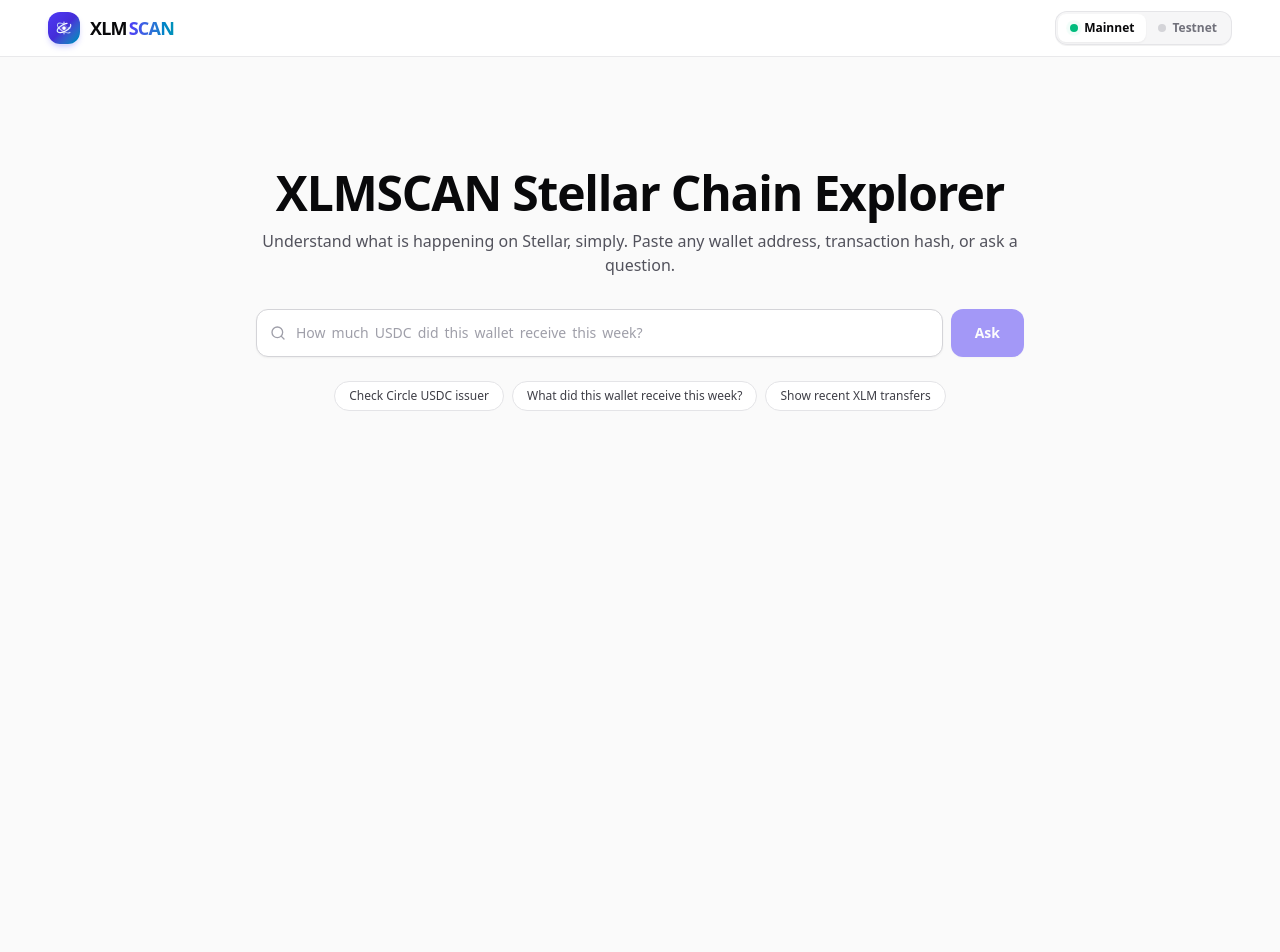
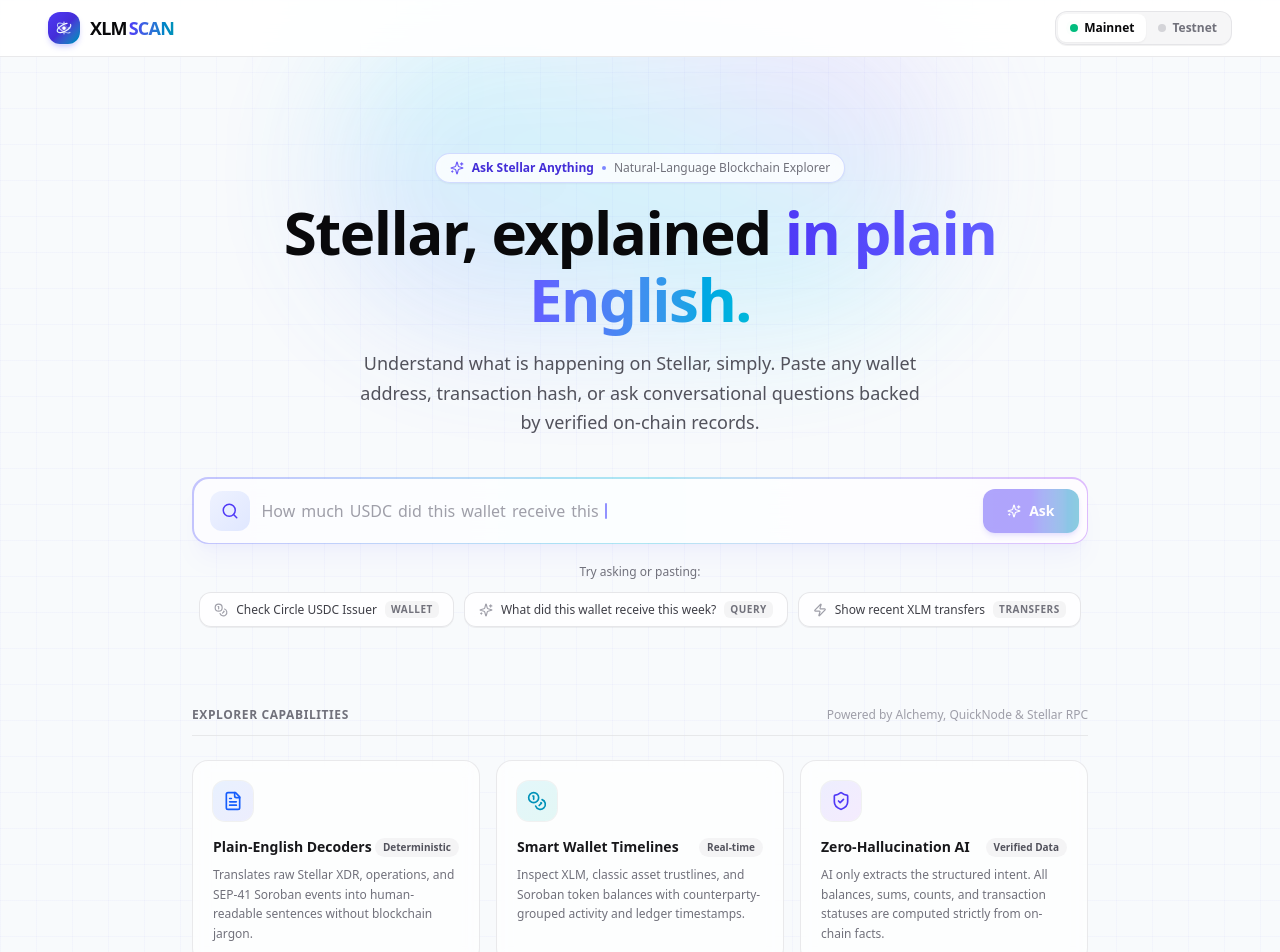
Before and after one commit to starkdevx/XlmScan-Friendly-Stellar-Block-Explorer, a Next.js app: page / in a window 1280 px wide. Shown: the top 952 px of the page. Before the commit the page ends 800 px from the top, so only its background shows below. Built offline with nearby package versions, Linux system fonts and the light colour scheme.

Commit message:
feat(ui): redesign homepage with cosmic glow, spotlight search, and capabilities grid

```diff
--- a/app/globals.css
+++ b/app/globals.css
@@ -1,20 +1,29 @@
 @import "tailwindcss";
 
 :root {
-  --background: #fafafa;
+  --background: #f8fafc;
   --foreground: #09090b;
 }
 
 @media (prefers-color-scheme: dark) {
   :root {
     --background: #09090b;
-    --foreground: #fafafa;
+    --foreground: #f8fafc;
   }
 }
 
 body {
   background: var(--background);
   color: var(--foreground);
-  font-family: ui-sans-serif, system-ui, -apple-system, BlinkMacSystemFont, "Segoe UI", Roboto, sans-serif;
+  font-family: ui-sans-serif, system-ui, -apple-system, BlinkMacSystemFont, "Segoe UI", Roboto, "Helvetica Neue", Arial, sans-serif;
   -webkit-font-smoothing: antialiased;
+  -moz-osx-font-smoothing: grayscale;
 }
+
+/* Cosmic subtle grid pattern for modern Web3 background */
+.cosmic-grid {
+  background-size: 36px 36px;
+  background-image:
+    linear-gradient(to right, rgba(99, 102, 241, 0.035) 1px, transparent 1px),
+    linear-gradient(to bottom, rgba(99, 102, 241, 0.035) 1px, transparent 1px);
+}
--- a/app/layout.tsx
+++ b/app/layout.tsx
@@ -17,7 +17,7 @@ export default function RootLayout({
 }>) {
   return (
     <html lang="en">
-      <body className="min-h-screen bg-zinc-50 text-zinc-950 dark:bg-zinc-950 dark:text-zinc-50">
+      <body className="min-h-screen bg-zinc-50 text-zinc-950 dark:bg-zinc-950 dark:text-zinc-50 cosmic-grid selection:bg-indigo-500 selection:text-white">
         <Suspense fallback={<div className="h-14 border-b border-zinc-200 bg-white" />}>
           <NetworkProvider>
             <Navbar />
--- a/app/page.tsx
+++ b/app/page.tsx
@@ -1,6 +1,15 @@
 "use client";
 
 import { useState } from "react";
+import {
+  Sparkles,
+  ArrowRight,
+  ShieldCheck,
+  Zap,
+  Coins,
+  FileText,
+  Search,
+} from "lucide-react";
 import type { NaturalLanguageQueryResult } from "@/lib/ai/schemas";
 import { NaturalLanguageResult } from "@/components/NaturalLanguageResult";
 import { SearchBar } from "@/components/SearchBar";
@@ -8,18 +17,51 @@ import { useNetwork } from "@/components/NetworkContext";
 
 const SAMPLE_PROMPTS = [
   {
-    label: "Check Circle USDC issuer",
+    icon: Coins,
+    label: "Check Circle USDC Issuer",
     value: "GA5ZSEJYB37JRC5AVCIA5MOP4RHTM335X2KGX3IHOJAPP5RE34K4KZVN",
+    tag: "Wallet",
   },
   {
+    icon: Sparkles,
     label: "What did this wallet receive this week?",
     value:
       "What did GA5ZSEJYB37JRC5AVCIA5MOP4RHTM335X2KGX3IHOJAPP5RE34K4KZVN receive this week?",
+    tag: "Query",
   },
   {
+    icon: Zap,
     label: "Show recent XLM transfers",
     value:
       "Show the last 5 XLM transfers for GA5ZSEJYB37JRC5AVCIA5MOP4RHTM335X2KGX3IHOJAPP5RE34K4KZVN",
+    tag: "Transfers",
+  },
+];
+
+const CAPABILITIES = [
+  {
+    icon: FileText,
+    title: "Plain-English Decoders",
+    desc: "Translates raw Stellar XDR, operations, and SEP-41 Soroban events into human-readable sentences without blockchain jargon.",
+    badge: "Deterministic",
+    gradient: "from-blue-500/10 to-indigo-500/10 dark:from-blue-500/20 dark:to-indigo-500/20",
+    iconColor: "text-blue-600 dark:text-blue-400",
+  },
+  {
+    icon: Coins,
+    title: "Smart Wallet Timelines",
+    desc: "Inspect XLM, classic asset trustlines, and Soroban token balances with counterparty-grouped activity and ledger timestamps.",
+    badge: "Real-time",
+    gradient: "from-cyan-500/10 to-teal-500/10 dark:from-cyan-500/20 dark:to-teal-500/20",
+    iconColor: "text-cyan-600 dark:text-cyan-400",
+  },
+  {
+    icon: ShieldCheck,
+    title: "Zero-Hallucination AI",
+    desc: "AI only extracts the structured intent. All balances, sums, counts, and transaction statuses are computed strictly from on-chain facts.",
+    badge: "Verified Data",
+    gradient: "from-indigo-500/10 to-purple-500/10 dark:from-indigo-500/20 dark:to-purple-500/20",
+    iconColor: "text-indigo-600 dark:text-indigo-400",
   },
 ];
 
@@ -34,22 +76,40 @@ export default function HomePage() {
   const [seedInput, setSeedInput] = useState("");
 
   return (
-    <div className="mx-auto max-w-3xl py-10 sm:py-16">
-      <div className="text-center">
-        {/* <div className="inline-flex items-center gap-2 rounded-full border border-indigo-200 bg-indigo-50/60 px-3 py-1 text-xs font-semibold text-indigo-700 dark:border-indigo-900/60 dark:bg-indigo-950/40 dark:text-indigo-300">
-          <span className="h-1.5 w-1.5 rounded-full bg-indigo-600 animate-pulse" />
-          <span>Stellar Plain-English Explorer</span>
-        </div> */}
-        <h1 className="mt-4 text-4xl font-black tracking-tight text-zinc-950 sm:text-5xl dark:text-zinc-50">
-          XLMSCAN Stellar Chain Explorer
+    <div className="relative mx-auto max-w-4xl py-10 sm:py-16">
+      {/* Ambient background glow */}
+      <div className="pointer-events-none absolute -top-20 left-1/2 -z-10 h-80 w-[620px] -translate-x-1/2 rounded-full bg-gradient-to-tr from-indigo-500/25 via-cyan-400/20 to-purple-500/25 blur-3xl opacity-75 dark:opacity-40" />
+
+      {/* Hero Section */}
+      <div className="text-center space-y-4">
+        {/* Modern Pill Badge */}
+        <div className="inline-flex items-center gap-2 rounded-full border border-indigo-200/80 bg-white/80 px-3.5 py-1.5 text-xs font-semibold text-indigo-700 shadow-xs backdrop-blur-md dark:border-indigo-800/60 dark:bg-zinc-900/80 dark:text-indigo-300">
+          <Sparkles className="h-3.5 w-3.5 text-indigo-600 dark:text-indigo-400 animate-pulse" />
+          <span>Ask Stellar Anything</span>
+          <span className="h-1 w-1 rounded-full bg-indigo-400" />
+          <span className="font-normal text-zinc-500 dark:text-zinc-400">
+            Natural-Language Blockchain Explorer
+          </span>
+        </div>
+
+        {/* Hero Headline */}
+        <h1 className="text-4xl font-black tracking-tight sm:text-6xl sm:leading-[1.12]">
+          Stellar, explained{" "}
+          <span className="bg-gradient-to-r from-indigo-600 via-indigo-500 to-cyan-500 bg-clip-text text-transparent dark:from-indigo-400 dark:via-cyan-300 dark:to-cyan-400">
+            in plain English.
+          </span>
         </h1>
-        <p className="mt-3 text-base text-zinc-600 dark:text-zinc-400">
+
+        {/* Hero Subtitle */}
+        <p className="mx-auto max-w-xl text-base font-normal leading-relaxed text-zinc-600 sm:text-lg dark:text-zinc-400">
           Understand what is happening on Stellar, simply. Paste any wallet
-          address, transaction hash, or ask a question.
+          address, transaction hash, or ask conversational questions backed by
+          verified on-chain records.
         </p>
       </div>
 
-      <div className="mt-8">
+      {/* Main Search Component */}
+      <div className="mt-10">
         <SearchBar
           key={`${seedInput}-${network}`}
           initialValue={seedInput}
@@ -65,33 +125,108 @@ export default function HomePage() {
         />
       </div>
 
+      {/* Sample Query Chips */}
       {!queryResult && !contractNotice && (
-        <div className="mt-6 flex flex-wrap items-center justify-center gap-2">
-          {SAMPLE_PROMPTS.map((sample) => (
+        <div className="mt-5 space-y-3">
+          <div className="flex items-center justify-center gap-2 text-xs font-medium text-zinc-500 dark:text-zinc-400">
+            <span>Try asking or pasting:</span>
+          </div>
+          <div className="flex flex-wrap items-center justify-center gap-2.5">
+            {SAMPLE_PROMPTS.map((sample) => {
+              const Icon = sample.icon;
+              return (
                 <button
                   key={sample.label}
                   type="button"
                   onClick={() => setSeedInput(sample.value)}
-              className="rounded-full border border-zinc-200 bg-white px-3.5 py-1.5 text-xs font-medium text-zinc-700 transition hover:border-indigo-300 hover:text-indigo-700 dark:border-zinc-800 dark:bg-zinc-900 dark:text-zinc-300 dark:hover:border-indigo-700 dark:hover:text-indigo-300"
+                  className="group inline-flex items-center gap-2 rounded-xl border border-zinc-200/90 bg-white/80 px-3.5 py-2 text-xs font-medium text-zinc-700 shadow-2xs backdrop-blur-xs transition-all duration-150 hover:-translate-y-0.5 hover:border-indigo-300 hover:bg-white hover:text-indigo-600 hover:shadow-xs active:translate-y-0 dark:border-zinc-800 dark:bg-zinc-900/80 dark:text-zinc-300 dark:hover:border-indigo-700 dark:hover:bg-zinc-800 dark:hover:text-indigo-300"
                 >
-              {sample.label}
+                  <Icon className="h-3.5 w-3.5 text-zinc-400 transition-colors group-hover:text-indigo-600 dark:group-hover:text-indigo-400" />
+                  <span>{sample.label}</span>
+                  <span className="rounded-md bg-zinc-100 px-1.5 py-0.5 text-[10px] font-semibold text-zinc-500 uppercase tracking-wider dark:bg-zinc-800 dark:text-zinc-400">
+                    {sample.tag}
+                  </span>
                 </button>
-          ))}
+              );
+            })}
+          </div>
         </div>
       )}
 
+      {/* Contract Notice Box */}
       {contractNotice && (
-        <div className="mt-8 rounded-2xl border border-amber-200 bg-amber-50 p-5 text-sm text-amber-900 dark:border-amber-900/60 dark:bg-amber-950/40 dark:text-amber-200">
-          <div className="font-semibold">
-            Soroban Contract Recognized ({contractNotice.contractId})
+        <div className="mt-8 rounded-2xl border border-amber-200 bg-amber-50/90 p-5 text-sm text-amber-900 backdrop-blur-sm dark:border-amber-900/60 dark:bg-amber-950/40 dark:text-amber-200">
+          <div className="font-semibold flex items-center gap-2">
+            <span>Soroban Smart Contract Recognized</span>
+            <span className="font-mono text-xs text-amber-700 dark:text-amber-300">
+              ({contractNotice.contractId})
+            </span>
           </div>
-          <p className="mt-1">{contractNotice.message}</p>
+          <p className="mt-1 leading-relaxed">{contractNotice.message}</p>
         </div>
       )}
 
+      {/* Natural Language Query Result View */}
       {queryResult && (
-        <div className="mt-8">
+        <div className="mt-10">
+          <div className="mb-4 flex items-center justify-between">
+            <h2 className="text-sm font-semibold tracking-tight text-zinc-900 dark:text-zinc-100">
+              Query Result
+            </h2>
+            <button
+              type="button"
+              onClick={() => setQueryResult(null)}
+              className="text-xs font-medium text-zinc-500 hover:text-zinc-900 dark:hover:text-zinc-200"
+            >
+              Clear result
+            </button>
+          </div>
           <NaturalLanguageResult result={queryResult} />
+        </div>
+      )}
+
+      {/* Feature Capabilities Grid */}
+      {!queryResult && !contractNotice && (
+        <div className="mt-16 sm:mt-20">
+          <div className="mb-6 flex items-center justify-between border-b border-zinc-200/80 pb-3 dark:border-zinc-800/80">
+            <div className="text-xs font-bold uppercase tracking-wider text-zinc-500">
+              Explorer Capabilities
+            </div>
+            <div className="text-xs text-zinc-400">
+              Powered by Alchemy, QuickNode & Stellar RPC
+            </div>
+          </div>
+
+          <div className="grid gap-4 sm:grid-cols-3">
+            {CAPABILITIES.map((cap) => {
+              const Icon = cap.icon;
+              return (
+                <div
+                  key={cap.title}
+                  className="group relative rounded-2xl border border-zinc-200/80 bg-white/70 p-5 shadow-2xs backdrop-blur-sm transition-all duration-200 hover:-translate-y-1 hover:border-indigo-300 hover:shadow-md hover:shadow-indigo-500/5 dark:border-zinc-800 dark:bg-zinc-900/60 dark:hover:border-indigo-800"
+                >
+                  <div
+                    className={`inline-flex h-10 w-10 items-center justify-center rounded-xl bg-gradient-to-br ${cap.gradient} ${cap.iconColor} mb-4 ring-1 ring-black/5 dark:ring-white/10`}
+                  >
+                    <Icon className="h-5 w-5" />
+                  </div>
+
+                  <div className="flex items-center justify-between">
+                    <h3 className="text-sm font-bold text-zinc-900 dark:text-zinc-100">
+                      {cap.title}
+                    </h3>
+                    <span className="rounded-full bg-zinc-100 px-2 py-0.5 text-[10px] font-semibold text-zinc-600 dark:bg-zinc-800 dark:text-zinc-400">
+                      {cap.badge}
+                    </span>
+                  </div>
+
+                  <p className="mt-2 text-xs leading-relaxed text-zinc-500 dark:text-zinc-400">
+                    {cap.desc}
+                  </p>
+                </div>
+              );
+            })}
+          </div>
         </div>
       )}
     </div>
--- a/components/SearchBar.tsx
+++ b/components/SearchBar.tsx
@@ -1,8 +1,8 @@
 "use client";
 
-import { useEffect, useState, type FormEvent } from "react";
+import { useEffect, useState, useRef, type FormEvent } from "react";
 import { useRouter } from "next/navigation";
-import { Search, Loader2 } from "lucide-react";
+import { Search, Loader2, Sparkles, X, ArrowRight } from "lucide-react";
 import type { NaturalLanguageQueryResult } from "@/lib/ai/schemas";
 import type { StellarNetwork } from "@/lib/stellar/validation";
 import { useNetwork } from "./NetworkContext";
@@ -40,6 +40,7 @@ export function SearchBar({
   const [loading, setLoading] = useState(false);
   const [error, setError] = useState<string | null>(null);
   const [isFocused, setIsFocused] = useState(false);
+  const inputRef = useRef<HTMLInputElement>(null);
 
   // Word-by-word animation states
   const [questionIdx, setQuestionIdx] = useState(0);
@@ -50,7 +51,7 @@ export function SearchBar({
   const words = currentQuestion.split(" ").filter(Boolean);
 
   useEffect(() => {
-    // If input is non-empty, don't run animation timer
+    // If input is non-empty, pause animation
     if (input.trim() || questions.length === 0) return;
 
     // Phase 1: Typing words left-to-right
@@ -65,7 +66,7 @@ export function SearchBar({
     if (!isFadingOut && wordCount >= words.length) {
       const pauseTimer = setTimeout(() => {
         setIsFadingOut(true);
-      }, 2400);
+      }, 2600);
       return () => clearTimeout(pauseTimer);
     }
 
@@ -144,53 +145,80 @@ export function SearchBar({
   const displayedWords = words.slice(0, wordCount);
 
   return (
-    <div className="space-y-2">
+    <div className="space-y-3">
+      {/* Spotlight glowing border wrapper */}
+      <div className="group relative rounded-2xl p-[1.5px] bg-gradient-to-r from-indigo-500/35 via-cyan-500/30 to-purple-500/35 shadow-xl shadow-indigo-500/5 transition-all duration-300 hover:from-indigo-500/60 hover:via-cyan-500/50 hover:to-purple-500/60 hover:shadow-indigo-500/15 focus-within:from-indigo-600 focus-within:via-cyan-500 focus-within:to-indigo-600 focus-within:shadow-2xl focus-within:shadow-indigo-500/20">
         <form
           onSubmit={handleSubmit}
-        className="flex flex-col gap-2 sm:flex-row sm:items-center"
+          className="relative flex h-14 sm:h-16 w-full items-center rounded-[15px] bg-white/95 pr-2 pl-3 sm:pl-4 backdrop-blur-xl dark:bg-zinc-950/95"
         >
-        <div className="relative flex-1">
-          <Search className="pointer-events-none absolute top-1/2 left-3.5 h-4 w-4 -translate-y-1/2 text-zinc-400" />
+          {/* Glowing Search Emblem Icon */}
+          <div className="flex h-9 w-9 sm:h-10 sm:w-10 shrink-0 items-center justify-center rounded-xl bg-gradient-to-br from-indigo-50 to-indigo-100 text-indigo-600 transition-colors group-focus-within:from-indigo-600 group-focus-within:to-cyan-600 group-focus-within:text-white dark:from-indigo-950/70 dark:to-zinc-900 dark:text-indigo-400">
+            <Search className="h-4 w-4 sm:h-4.5 sm:w-4.5" />
+          </div>
 
-          {/* Animated word-by-word placeholder overlay */}
+          {/* Interactive Text & Overlay Container */}
+          <div className="relative flex-1 h-full flex items-center px-2 sm:px-3 overflow-hidden">
+            {/* Word-by-word animated overlay when input is empty */}
             {!input && (
               <div
-              className={`pointer-events-none absolute top-1/2 left-10 -translate-y-1/2 flex items-center pr-4 text-sm select-none transition-all duration-300 ${
-                isFadingOut ? "opacity-0 -translate-y-2/3" : isFocused ? "opacity-40" : "opacity-100"
+                className={`pointer-events-none absolute inset-y-0 left-2 sm:left-3 flex items-center select-none pr-3 text-sm sm:text-base font-medium transition-all duration-300 ${
+                  isFadingOut
+                    ? "opacity-0 -translate-y-2"
+                    : isFocused
+                    ? "opacity-35"
+                    : "opacity-100"
                 }`}
               >
-              <span className="flex flex-wrap items-center gap-x-1.5 text-zinc-400 dark:text-zinc-500">
+                <div className="flex flex-wrap items-center gap-x-1.5 text-zinc-400 dark:text-zinc-500 truncate">
                   {displayedWords.map((word, idx) => (
                     <span
                       key={`${word}-${idx}`}
-                    className="inline-block transition-all duration-150 transform translate-x-0 opacity-100"
+                      className="inline-block transition-transform duration-150 transform translate-x-0"
                     >
                       {word}
                     </span>
                   ))}
-                {/* Subtle blinking cursor while typing question */}
+                  {/* Glowing cursor while typing question */}
                   {wordCount < words.length && (
-                  <span className="inline-block h-3.5 w-0.5 rounded-xs bg-indigo-500 animate-pulse align-middle" />
+                    <span className="inline-block h-4 w-0.5 rounded-xs bg-indigo-500 animate-pulse align-middle" />
                   )}
-              </span>
+                </div>
               </div>
             )}
 
             <input
+              ref={inputRef}
               type="text"
               value={input}
               onChange={(e) => setInput(e.target.value)}
               onFocus={() => setIsFocused(true)}
               onBlur={() => setIsFocused(false)}
               placeholder={placeholder && input ? placeholder : ""}
-            className="h-12 w-full rounded-xl border border-zinc-300 bg-white pr-4 pl-10 text-sm text-zinc-900 shadow-xs outline-none transition focus:border-indigo-500 focus:ring-2 focus:ring-indigo-500/20 dark:border-zinc-700 dark:bg-zinc-900 dark:text-zinc-100"
+              className="h-full w-full bg-transparent text-sm sm:text-base font-medium text-zinc-900 outline-none placeholder:text-transparent dark:text-zinc-50"
             />
           </div>
 
+          {/* Clear button when input has text */}
+          {input && (
+            <button
+              type="button"
+              onClick={() => {
+                setInput("");
+                inputRef.current?.focus();
+              }}
+              className="mr-1.5 flex h-7 w-7 items-center justify-center rounded-lg text-zinc-400 hover:bg-zinc-100 hover:text-zinc-700 dark:hover:bg-zinc-800 dark:hover:text-zinc-200"
+              title="Clear input"
+            >
+              <X className="h-4 w-4" />
+            </button>
+          )}
+
+          {/* Search Button */}
           <button
             type="submit"
             disabled={loading || !input.trim()}
-          className="inline-flex h-12 items-center justify-center gap-2 rounded-xl bg-indigo-600 px-6 text-sm font-semibold text-white shadow-xs transition hover:bg-indigo-500 disabled:cursor-not-allowed disabled:opacity-50"
+            className="inline-flex h-10 sm:h-11 items-center justify-center gap-2 rounded-xl bg-gradient-to-r from-indigo-600 via-indigo-600 to-cyan-600 px-5 sm:px-6 text-xs sm:text-sm font-semibold text-white shadow-md shadow-indigo-600/25 transition-all duration-150 hover:from-indigo-500 hover:to-cyan-500 hover:shadow-indigo-600/35 hover:scale-[1.02] active:scale-[0.98] disabled:cursor-not-allowed disabled:opacity-45 disabled:hover:scale-100"
           >
             {loading ? (
               <>
@@ -198,15 +226,19 @@ export function SearchBar({
                 <span>Checking...</span>
               </>
             ) : (
+              <>
+                <Sparkles className="h-3.5 w-3.5" />
                 <span>Ask</span>
+              </>
             )}
           </button>
         </form>
+      </div>
 
       {error && (
-        <p className="text-xs font-medium text-red-600 dark:text-red-400">
+        <div className="rounded-xl border border-red-200 bg-red-50/80 p-3 text-xs font-medium text-red-600 dark:border-red-900/40 dark:bg-red-950/40 dark:text-red-300">
           {error}
-        </p>
+        </div>
       )}
     </div>
   );
```
Lines whose indentation alone changed are shown as unchanged.
